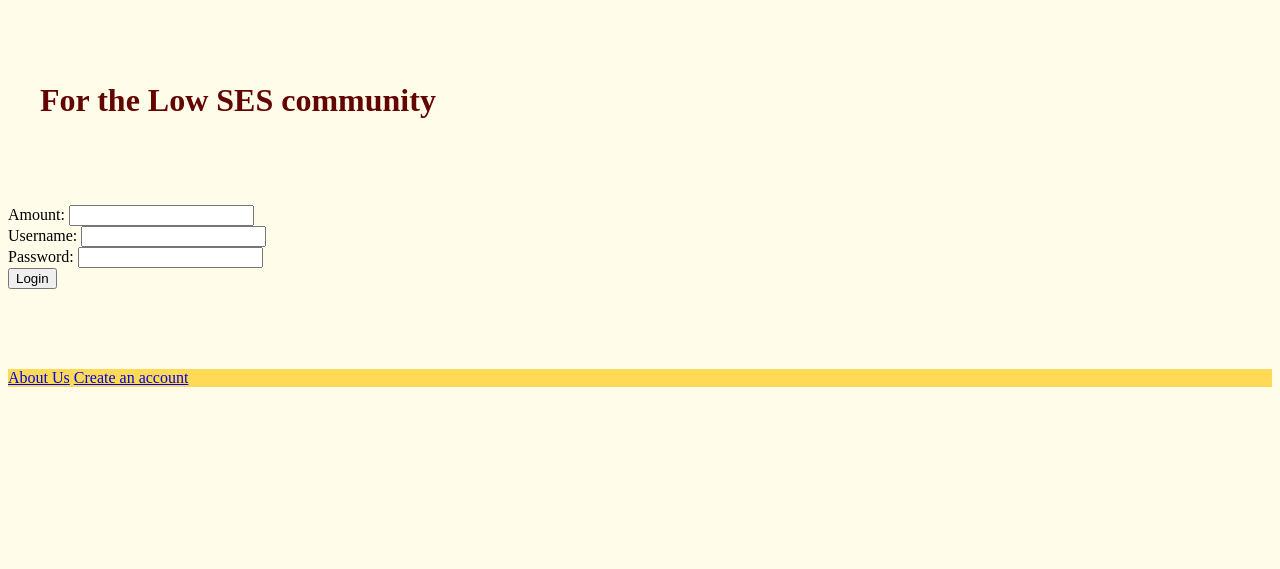
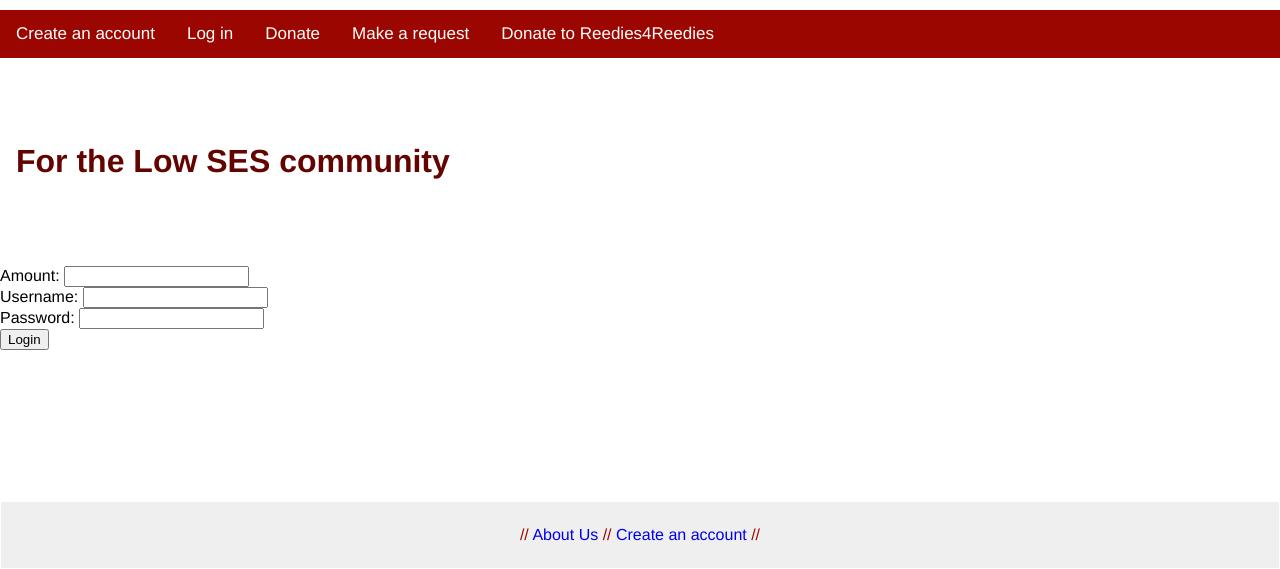
Before and after one commit to reed-college/ReeDistribute, a Flask app: page /log_donation in a window 1280 px wide. Shown: the part 231-800 px from the top of the page. Run offline with Flask 2, Linux system fonts and the light colour scheme; parts of the project's set-up code (start-up, migrations or seed data) failed here and were passed over.

Commit message:
making it prettier
and other things

```diff
--- a/templates/basic.html
+++ b/templates/basic.html
@@ -1,11 +1,44 @@
 <!DOCTYPE html>
 <html>
 <head>
-    <title>home</title>
+    <title>ReeDistribute</title>
     <style type="text/css" media="screen">
 
+        /* sizing */
 
-/* Add a black background color to the top navigation */
+        html {
+          height: 100%;
+          box-sizing: border-box;
+        }
+
+        *,
+        *:before,
+        *:after {
+          box-sizing: inherit;
+        }
+
+        body {
+            position: relative;
+            margin: 0;
+            padding-bottom: 6rem;
+            min-height: 100%;
+            font-family: "Helvetica Neue", Arial, sans-serif;
+        }
+        footer {
+            background-color: #ffda56;
+            margin: 1;
+            position: absolute;
+            right: 0;
+            bottom: 0;
+            left: 0;
+            padding: 1.5rem;
+            background-color: #efefef;
+            text-align: center;
+            color: #9b0700;
+        }
+
+        /* Add a black background color to the top navigation */
+
         .topnav {
             background-color: #9b0700;
             overflow: hidden;
@@ -14,12 +47,15 @@
         /* Style the links inside the navigation bar */
         .topnav a {
             float: left;
-            display: block;
-            color: #ffda56;
+            display: inline;
+            color: white;
             text-align: center;
             padding: 14px 16px;
             text-decoration: none;
             font-size: 17px;
+        }
+        a:link, a:visited {
+            text-decoration: none;
         }
 
         /* Change the color of links on hover */
@@ -36,27 +72,23 @@
 
         h1,h2,h3 {
             color: #630400;
-            padding: 1em;
+            padding: 1rem;
         }
         h4,h5,h6,p {
             text-align: center;
-            font-family: Georgia;
+            font-family: "Helvetica Neue", Arial, sans-serif;
             color: #9b0700;
-            padding: .5em;
+            padding: 1rem;
         }
 
-        footer{
-            background-color: #ffda56;
-            margin: 0;
+
+        .logo
+        img {
+            position: relative;
+            max-width: 20%;
+            max-height: 5%;
         }
 
-        .logo {
-            text-align: left;
-        }
-        .logo img {
-            height: 10%;
-            width: 10%;
-        }
 
         .card {
             box-shadow: 0 4px 8px 0 rgba(0,0,0,0.2);
@@ -86,41 +118,50 @@
             width: 100%;
             background-color: white;
         }
+        #myFooter {
+            padding: 1rem;
+        }
 
     </style>
 
 </head>
 
-<body style ='background-color: #fffdea;'>
+<body style ='background-color: white;'>
     <h1 style="text-align: left">
-
         <div class="logo">
-        ReeDistribute
-
-        <img src="../static/griffin.jpg" alt="Griffin" style="align-content: right">
+<!--         <p>
+        <a href="/">ReeDistribute</a>
+         </p> -->
+        <a href="/">
+        <img border="0" alt="ReeDistribute" src="static/reed_logo.png">
+        </a>
         </div>
 
     </h1>
-
-
-
         <div class="topnav" id="myTopnav">
             <a href="/create_account">Create an account</a>
-            <!--<a href="/login">Log in</a>-->
-            <a href="/log_donation">Donate to the LSES student group</a>
+            <a href="/login">Log in</a>
+            <a href="/log_donation">Donate</a>
             <a href="/open_request">Make a request</a>
 
             <a href="https://www.reed.edu/givingtoreed/online-giving/index.php">Donate to Reedies4Reedies</a>
+            <!-- if user is admin
+            <a href="/admin">Check pending requests </a> -->
         </div>
 
     <p>
-      {% block content %}{% endblock %}
+      {% block content %}
+      {% endblock %}
     </p>
 
 </body>
 <footer>
+<div class="myFooter">
+    //
     <a href="http://www.reed.edu/sds/">About Us</a>
+    //
     <a href="/create_account">Create an account</a>
-
+    //
+</div>
 </footer>
 </html>
```
